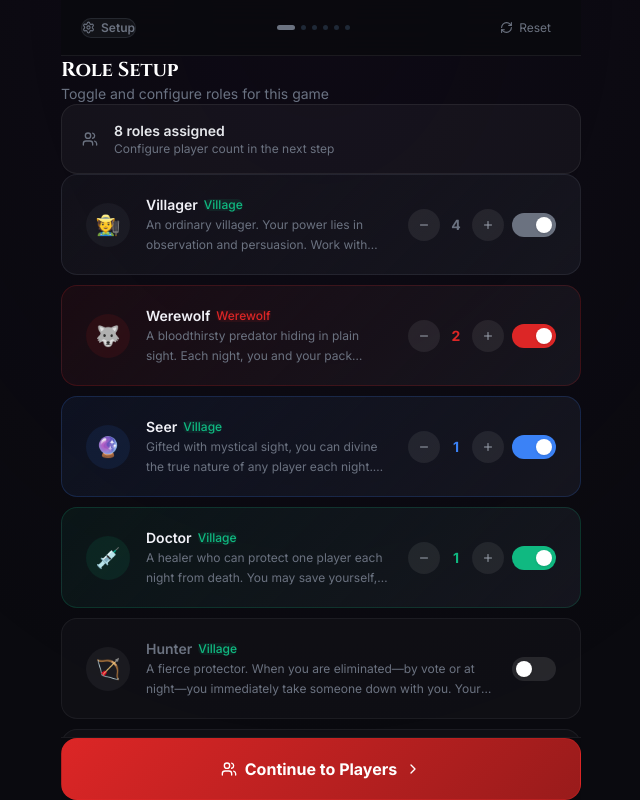
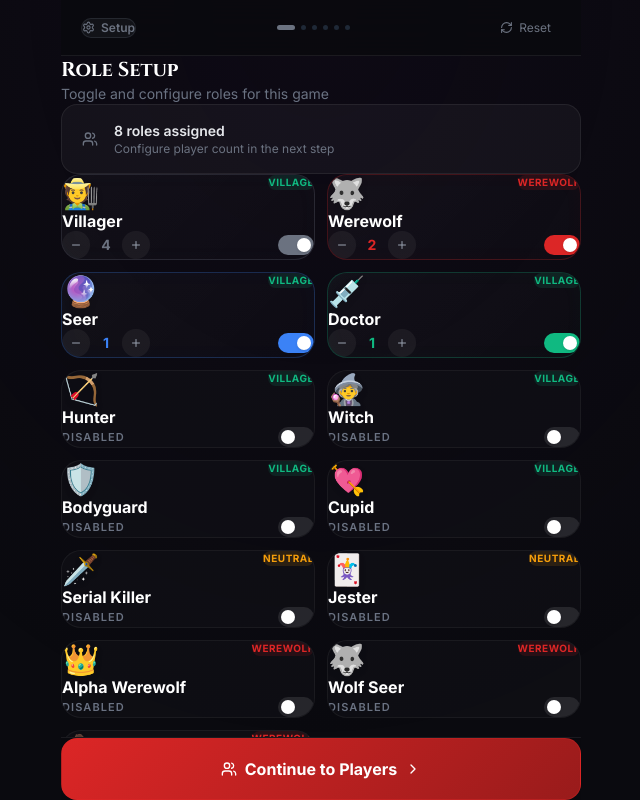
Before and after one commit to rasyidspace/WerewolfModeration, a Next.js app: page / in a window 1280 px wide. Shown: the whole page, without its empty margins (319-959 px from the left). Built offline with nearby package versions, Linux system fonts and the light colour scheme.

Commit message:
Refactor SetupScreen to 2-column grid and add Role Detail Popup

```diff
--- a/components/screens/SetupScreen.tsx
+++ b/components/screens/SetupScreen.tsx
@@ -1,6 +1,6 @@
 "use client";
 
-import { motion } from "framer-motion";
+import { motion, AnimatePresence } from "framer-motion";
 import { useGameStore } from "@/lib/gameStore";
 import { ROLE_DEFINITIONS, ALL_ROLES, type RoleName } from "@/lib/roles";
 import { useState } from "react";
@@ -15,6 +15,7 @@ const TEAM_COLORS: Record<string, string> = {
 export default function SetupScreen() {
   const { roleConfigs, setRoleConfig, players, setPhase, settings, updateSetting } = useGameStore();
   const [showSettings, setShowSettings] = useState(false);
+  const [popupRole, setPopupRole] = useState<RoleName | null>(null);
 
   const totalAssigned = roleConfigs.reduce(
     (sum, rc) => sum + (rc.enabled ? rc.count : 0),
@@ -95,8 +96,8 @@ export default function SetupScreen() {
           )}
         </motion.div>
 
-        {/* Role list */}
-        <div className="flex flex-col gap-2.5">
+        {/* Role list grid */}
+        <div className="grid grid-cols-2 gap-3">
           {ALL_ROLES.map((roleName, i) => {
             const def = ROLE_DEFINITIONS[roleName];
             const config = roleConfigs.find((r) => r.role === roleName)!;
@@ -105,96 +106,77 @@ export default function SetupScreen() {
             return (
               <motion.div
                 key={roleName}
-                initial={{ opacity: 0, x: -16 }}
-                animate={{ opacity: 1, x: 0 }}
-                transition={{ delay: i * 0.04, duration: 0.3 }}
-                className="rounded-2xl overflow-hidden"
+                onClick={() => setPopupRole(roleName)}
+                initial={{ opacity: 0, scale: 0.95 }}
+                animate={{ opacity: 1, scale: 1 }}
+                whileTap={{ scale: 0.96 }}
+                transition={{ delay: i * 0.03, duration: 0.2 }}
+                className="rounded-[20px] p-4 flex flex-col relative overflow-hidden cursor-pointer"
                 style={{
                   background: isEnabled
-                    ? `linear-gradient(135deg, ${def.color}12, rgba(22,22,31,0.95))`
-                    : "rgba(18,18,24,0.7)",
+                    ? `linear-gradient(135deg, rgba(255,255,255,0.03), rgba(255,255,255,0.01))`
+                    : "rgba(18,18,24,0.5)",
                   border: isEnabled
-                    ? `1px solid ${def.color}30`
-                    : "1px solid rgba(255,255,255,0.06)",
+                    ? `1px solid ${def.color}40`
+                    : "1px solid rgba(255,255,255,0.05)",
+                  boxShadow: isEnabled ? `inset 0 0 20px ${def.color}08` : "none",
+                  opacity: isEnabled ? 1 : 0.65,
                 }}
               >
-                <div className="flex items-center" style={{ gap: 16, padding: "20px 24px" }}>
-                  {/* Icon */}
-                  <div
-                    className="w-11 h-11 rounded-xl flex items-center justify-center text-xl flex-shrink-0"
-                    style={{ background: isEnabled ? `${def.color}18` : "rgba(255,255,255,0.05)" }}
-                  >
-                    {def.icon}
-                  </div>
-
-                  {/* Info */}
-                  <div className="flex-1 min-w-0">
-                    <div className="flex items-center gap-1.5 mb-0.5 flex-wrap">
+                {/* Top: Icon + Badge */}
+                <div className="flex items-start justify-between mb-3">
+                   <div className="text-3xl filter drop-shadow-md">{def.icon}</div>
                    <span
-                        className="font-semibold text-sm"
-                        style={{ color: isEnabled ? "#f1f1f7" : "#6b7280" }}
-                      >
-                        {def.displayName}
-                      </span>
-                      <span
-                        className="text-xs px-1.5 py-0.5 rounded-full font-medium leading-none"
+                     className="text-[10px] font-bold px-2 py-0.5 rounded-full uppercase tracking-wider"
                      style={{
-                          background: `${TEAM_COLORS[def.team]}18`,
+                       background: `${TEAM_COLORS[def.team]}20`,
                        color: TEAM_COLORS[def.team],
                      }}
                    >
                      {def.team}
                    </span>
                 </div>
-                    <p className="text-xs leading-relaxed line-clamp-2" style={{ color: "#6b7280" }}>
-                      {def.description}
-                    </p>
-                  </div>
 
-                  {/* Count controls */}
-                  <div className="flex items-center gap-2 flex-shrink-0">
-                    {isEnabled && (
-                      <div className="flex items-center gap-1">
+                {/* Middle: Name */}
+                <h3 className="font-bold text-base leading-tight mb-5 flex-1 text-white">
+                  {def.displayName}
+                </h3>
+
+                {/* Bottom: Controls */}
+                <div className="flex items-center justify-between mt-auto">
+                   {isEnabled ? (
+                     <div className="flex items-center gap-1.5" onClick={(e) => e.stopPropagation()}>
                        <button
                          onClick={() => handleCount(roleName, -1)}
-                          className="w-8 h-8 rounded-xl flex items-center justify-center"
-                          style={{ background: "rgba(255,255,255,0.07)" }}
+                         className="w-7 h-7 rounded-lg flex items-center justify-center bg-white/5 hover:bg-white/10 transition-colors"
                        >
-                          <Minus size={12} style={{ color: "#9ca3af" }} />
+                         <Minus size={12} className="text-gray-400" />
                        </button>
-                        <span
-                          className="w-6 text-center text-sm font-bold"
-                          style={{ color: def.color }}
-                        >
+                       <span className="w-5 text-center text-sm font-bold" style={{ color: def.color }}>
                          {config.count}
                        </span>
                        <button
                          onClick={() => handleCount(roleName, 1)}
-                          className="w-8 h-8 rounded-xl flex items-center justify-center"
-                          style={{ background: "rgba(255,255,255,0.07)" }}
+                         className="w-7 h-7 rounded-lg flex items-center justify-center bg-white/5 hover:bg-white/10 transition-colors"
                        >
-                          <Plus size={12} style={{ color: "#9ca3af" }} />
+                         <Plus size={12} className="text-gray-400" />
                        </button>
                      </div>
+                   ) : (
+                     <span className="text-[11px] font-semibold text-gray-500 uppercase tracking-widest">Disabled</span>
                    )}
 
-                    {/* Toggle pill */}
+                   {/* Toggle */}
                    <button
-                      onClick={() => handleToggle(roleName)}
+                     onClick={(e) => { e.stopPropagation(); handleToggle(roleName); }}
                      className="relative rounded-full transition-all duration-300 flex-shrink-0"
-                      style={{
-                        width: 44,
-                        height: 24,
-                        background: isEnabled ? def.color : "rgba(255,255,255,0.1)",
-                      }}
+                     style={{ width: 36, height: 20, background: isEnabled ? def.color : "rgba(255,255,255,0.1)" }}
                    >
-                      <motion.div
-                        className="absolute top-[4px] w-4 h-4 bg-white rounded-full shadow"
-                        animate={{ left: isEnabled ? "calc(100% - 20px)" : "4px" }}
-                        transition={{ type: "spring", stiffness: 500, damping: 30 }}
+                     <div
+                       className="absolute top-[3px] w-3.5 h-3.5 bg-white rounded-full shadow transition-all duration-300"
+                       style={{ left: isEnabled ? "calc(100% - 17.5px)" : "3px" }}
                      />
                    </button>
-                  </div>
                 </div>
               </motion.div>
             );
@@ -295,6 +277,51 @@ export default function SetupScreen() {
           <ChevronRight size={16} />
         </motion.button>
       </div>
+
+      {/* ── ROLE DETAIL POPUP ── */}
+      <AnimatePresence>
+        {popupRole && (
+          <div className="fixed inset-0 z-[100] flex items-center justify-center p-6 bg-black/80 backdrop-blur-md" onClick={() => setPopupRole(null)}>
+            <motion.div
+              initial={{ scale: 0.9, opacity: 0, y: 20 }}
+              animate={{ scale: 1, opacity: 1, y: 0 }}
+              exit={{ scale: 0.9, opacity: 0, y: 20 }}
+              onClick={(e) => e.stopPropagation()}
+              className="bg-[#111118] border border-white/10 p-6 rounded-[32px] w-full max-w-[340px] shadow-2xl relative overflow-hidden"
+            >
+              <div className="absolute top-0 left-1/2 -translate-x-1/2 w-40 h-40 blur-[60px] rounded-full pointer-events-none" style={{ background: `${ROLE_DEFINITIONS[popupRole].color}30` }} />
+
+              <div className="text-center relative z-10">
+                <div className="text-6xl mb-3 filter drop-shadow-lg">{ROLE_DEFINITIONS[popupRole].icon}</div>
+                <h2 className="text-2xl font-bold text-white mb-2">{ROLE_DEFINITIONS[popupRole].displayName}</h2>
+                <div className="inline-block px-3 py-1 mb-6 rounded-full text-xs font-bold uppercase tracking-wider" style={{ background: `${TEAM_COLORS[ROLE_DEFINITIONS[popupRole].team]}20`, color: TEAM_COLORS[ROLE_DEFINITIONS[popupRole].team] }}>
+                   {ROLE_DEFINITIONS[popupRole].team} Team
+                </div>
+              </div>
+
+              <div className="relative z-10 space-y-4 text-left bg-white/5 p-4 rounded-2xl">
+                 <div>
+                    <h4 className="text-[10px] font-bold text-gray-500 uppercase tracking-wider mb-1.5">Description</h4>
+                    <p className="text-sm text-gray-300 leading-relaxed">{ROLE_DEFINITIONS[popupRole].description}</p>
+                 </div>
+                 {ROLE_DEFINITIONS[popupRole].nightInstruction && (
+                   <div>
+                      <h4 className="text-[10px] font-bold text-gray-500 uppercase tracking-wider mb-1.5">Night Action</h4>
+                      <p className="text-sm text-gray-300 leading-relaxed italic border-l-2 pl-3" style={{ borderColor: ROLE_DEFINITIONS[popupRole].color }}>"{ROLE_DEFINITIONS[popupRole].nightInstruction}"</p>
+                   </div>
+                 )}
+              </div>
+
+              <button
+                onClick={() => setPopupRole(null)}
+                className="w-full mt-6 py-3.5 rounded-2xl bg-white/10 hover:bg-white/20 font-bold text-white transition-colors relative z-10"
+              >
+                Close
+              </button>
+            </motion.div>
+          </div>
+        )}
+      </AnimatePresence>
     </div>
   );
 }
```
Lines whose indentation alone changed are shown as unchanged.
